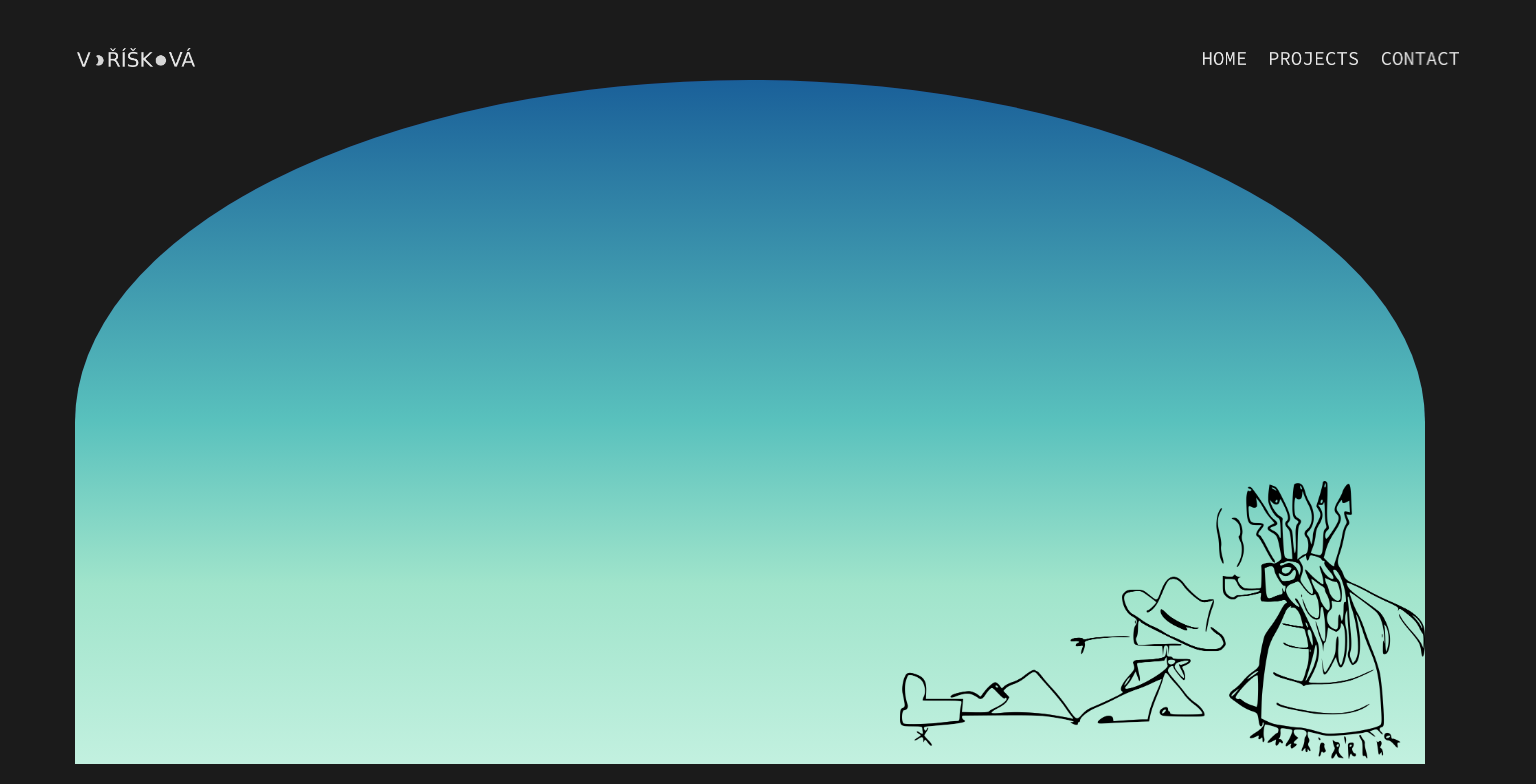
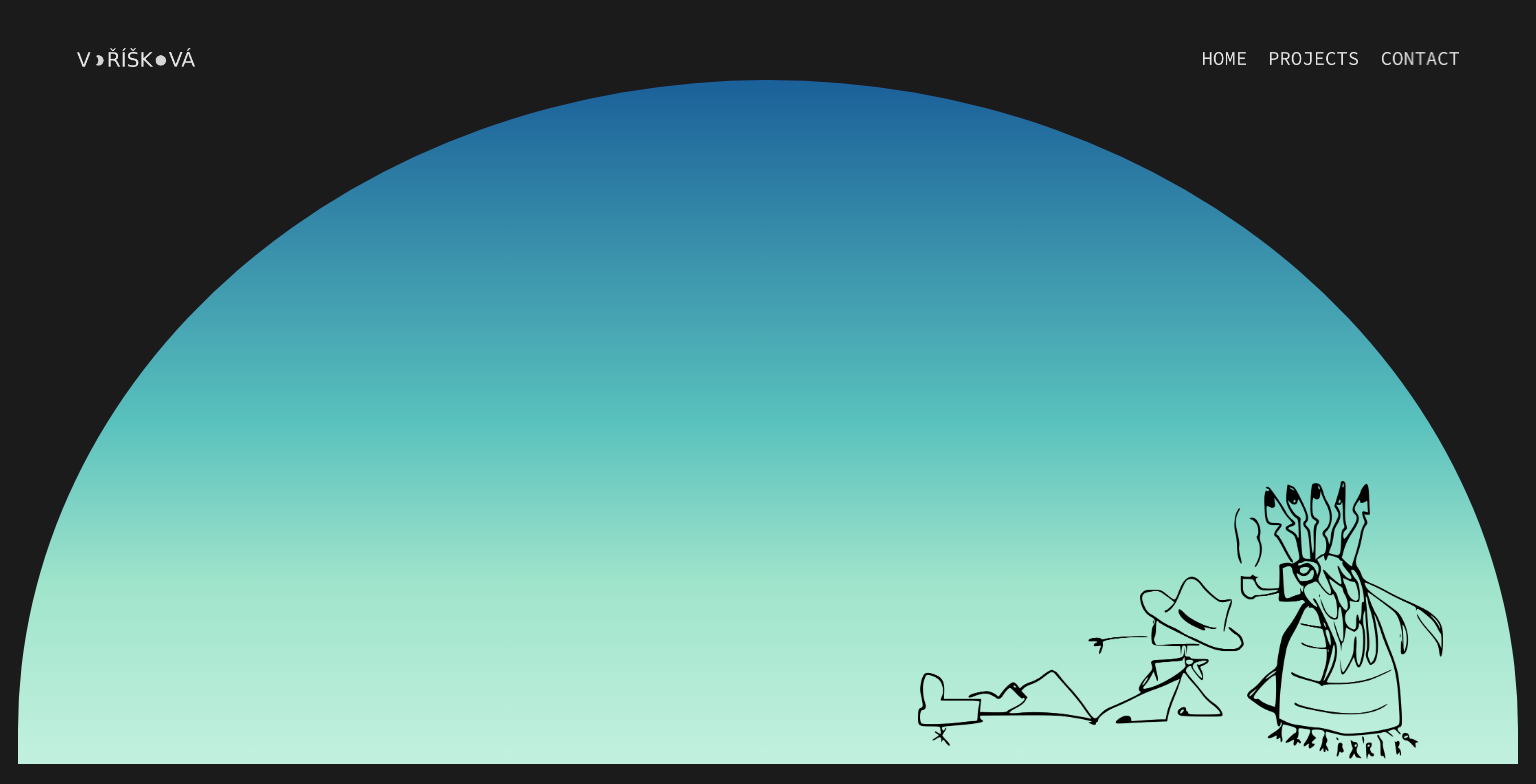
Before and after one commit to havoriskova/portfolio, a React (Create React App) app in the folder 01-portfolio/: page / in a window 1536 px wide. Shown: the top 784 px of the page. Built offline with nearby package versions, Linux system fonts and the light colour scheme; the HTML template or start-up script is replaced by a standard one.

Commit message:
changed border radius for 'half-circle' into 50% 95%

```diff
--- a/01-portfolio/src/components/Home.css
+++ b/01-portfolio/src/components/Home.css
@@ -15,6 +15,7 @@
     align-items: flex-end; */
     width: 100%;
     max-width: 1500px;
+    margin: 0 auto;
 }
 
 /*--------- WEB DEV PORTFOLIO ----------*/
@@ -200,9 +201,8 @@
 @media (min-width:1400px) {
     .sky_hero_container {
 
-        border-top-left-radius: 50%;
-        border-top-right-radius: 50%;
-        max-width: 90%;
+        border-top-left-radius: 50% 95%;
+        border-top-right-radius: 50% 95%;
 
     }
 }
```
